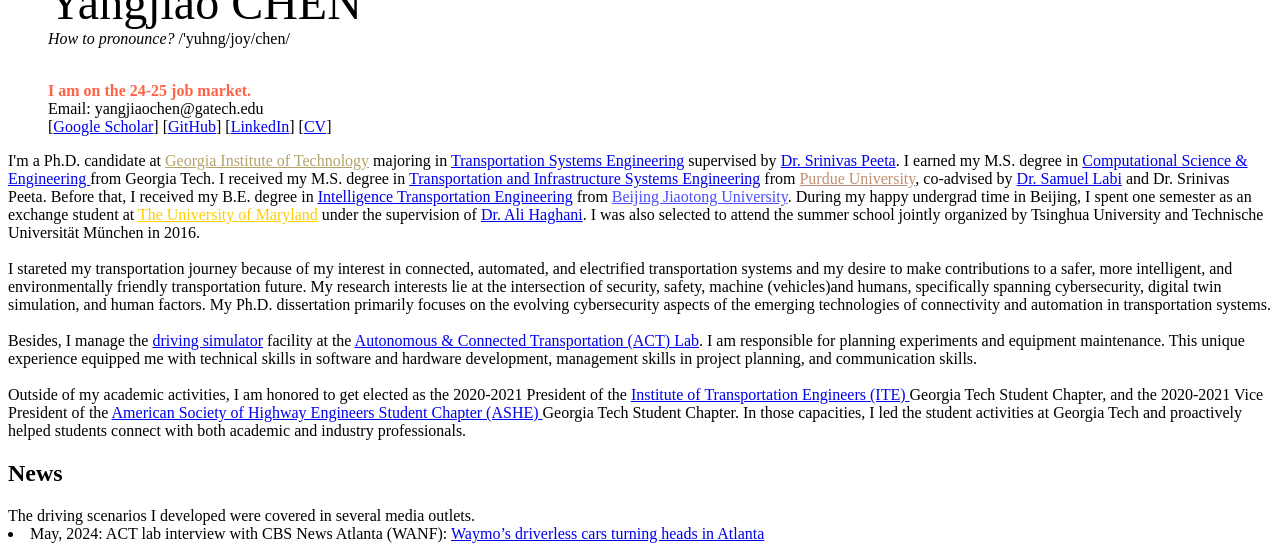
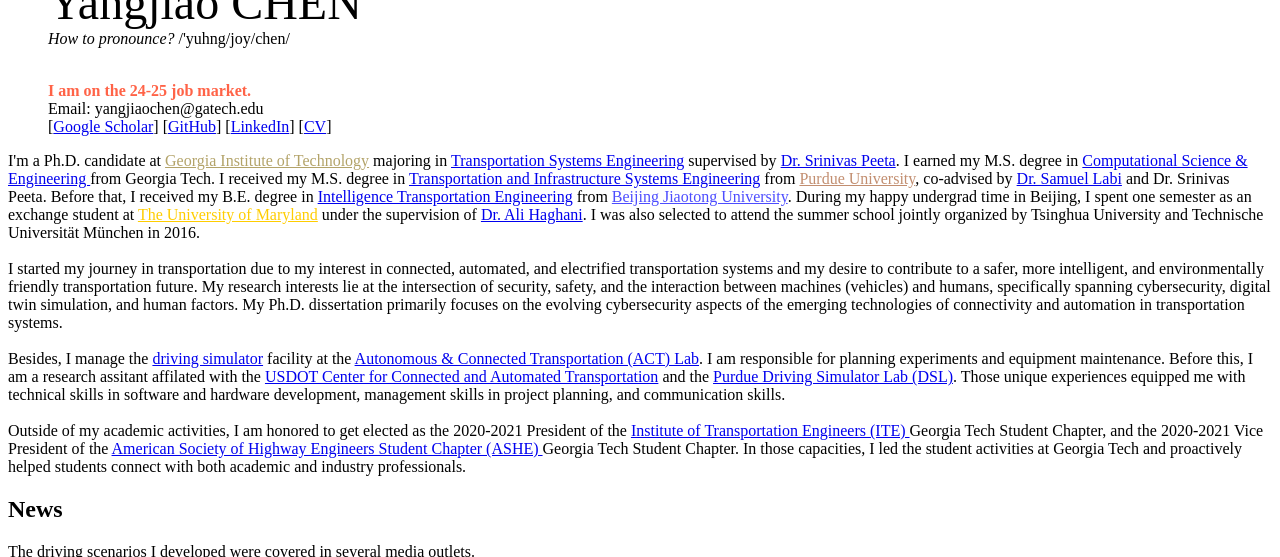
Before and after one commit to YangjiaoChen/YangjiaoChen.github.io, a Jekyll site: the page built from index.html, in a window 1280 px wide and 900 px high, scrolled down 539 px, cut to the strip 0-557 px from the top of the window. Built offline with Jekyll 4.4.1, drawn with Linux system fonts in a browser that asks for light colours.

Commit message:
Update index.html

```diff
--- a/index.html
+++ b/index.html
@@ -123,14 +123,13 @@ During my happy undergrad time in Beijing, I spent one semester as an exchange s
 I was also selected to attend the summer school jointly organized by Tsinghua University and Technische Universität München in 2016.
 <br />
 <br />
-I stareted my transportation journey because of my interest in connected, automated, and electrified transportation systems and my desire to make contributions
-to a safer, more intelligent, and environmentally friendly transportation future. My research interests lie at the intersection of security, safety, machine (vehicles)and humans,
-specifically spanning cybersecurity, digital twin simulation, and human factors.
+I started my journey in transportation due to my interest in connected, automated, and electrified transportation systems and my desire to contribute to a safer, more intelligent, and environmentally friendly transportation future. My research interests lie at the intersection of security, safety, and the interaction between machines (vehicles) and humans, specifically spanning cybersecurity, digital twin simulation, and human factors.
 My Ph.D. dissertation primarily focuses on the evolving cybersecurity aspects of the emerging technologies of connectivity and automation in transportation systems.
 <br />
 <br />
 Besides, I manage the <a href="https://sites.gatech.edu/actlab/facility/" target="_blank">driving simulator</a> facility at the <a href="https://sites.gatech.edu/actlab/" target="_blank">Autonomous & Connected Transportation (ACT) Lab</a>.
-I am responsible for planning experiments and equipment maintenance. This unique experience equipped me with technical skills in software and hardware development, management skills in project planning, and communication skills.
+I am responsible for planning experiments and equipment maintenance. Before this, I am a research assitant affilated  with the <a href="https://engineering.purdue.edu/~peeta/centers.php" target="_blank">USDOT Center for Connected and Automated Transportation</a> and
+	the <a href="https://engineering.purdue.edu/CCE/Media/Impact/2015-Fall/getting-data-on-drivers-the-nextrans-driving-simulator-laboratory" target="_blank">Purdue Driving Simulator Lab (DSL)</a>. Those unique experiences equipped me with technical skills in software and hardware development, management skills in project planning, and communication skills.
 <br />
 <br />
 Outside of my academic activities, I am honored to get elected as the 2020-2021 President of the <a href="https://ite.ce.gatech.edu" target="_blank">Institute of Transportation Engineers (ITE) </a> Georgia Tech Student Chapter,
```
